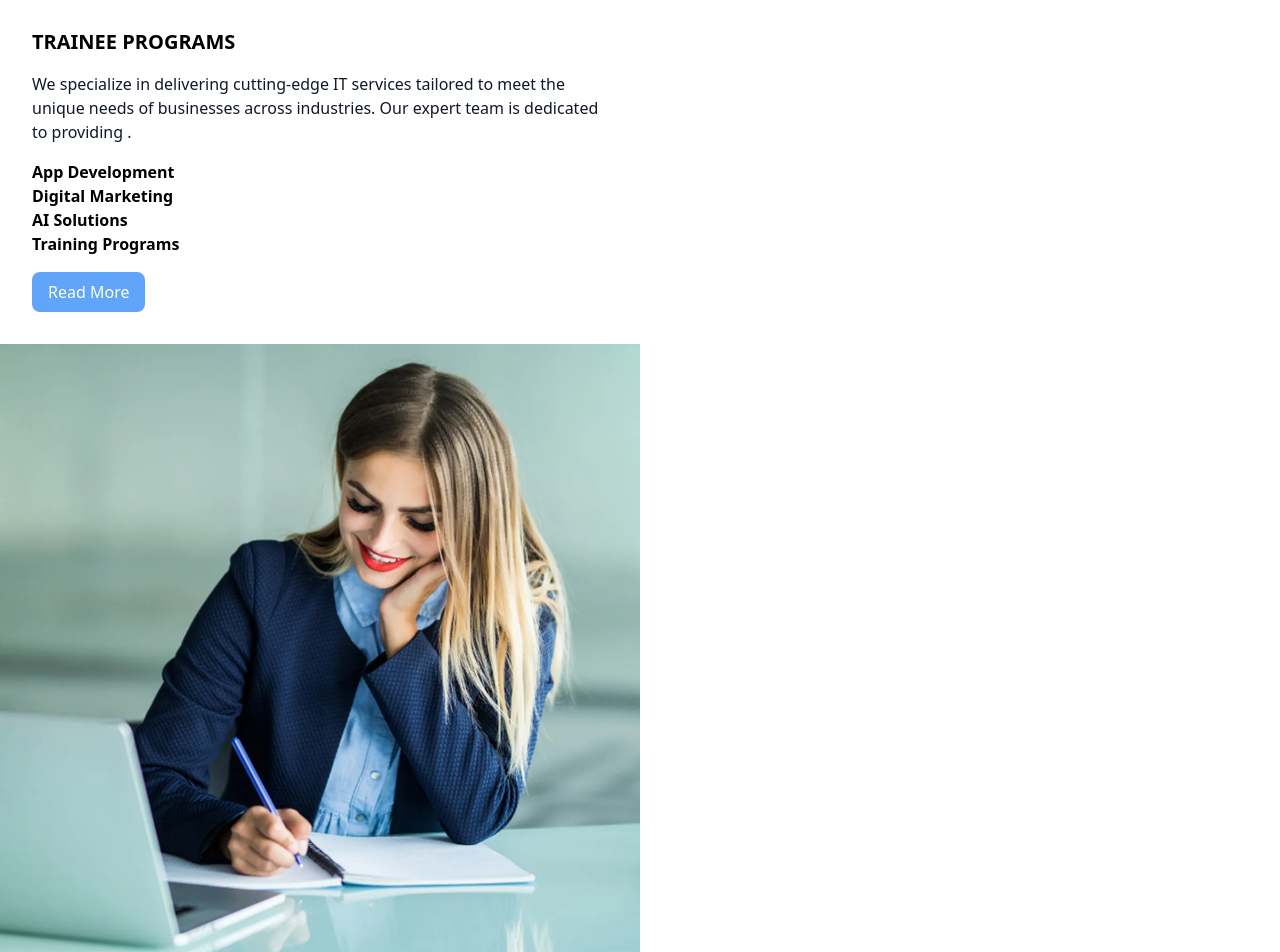
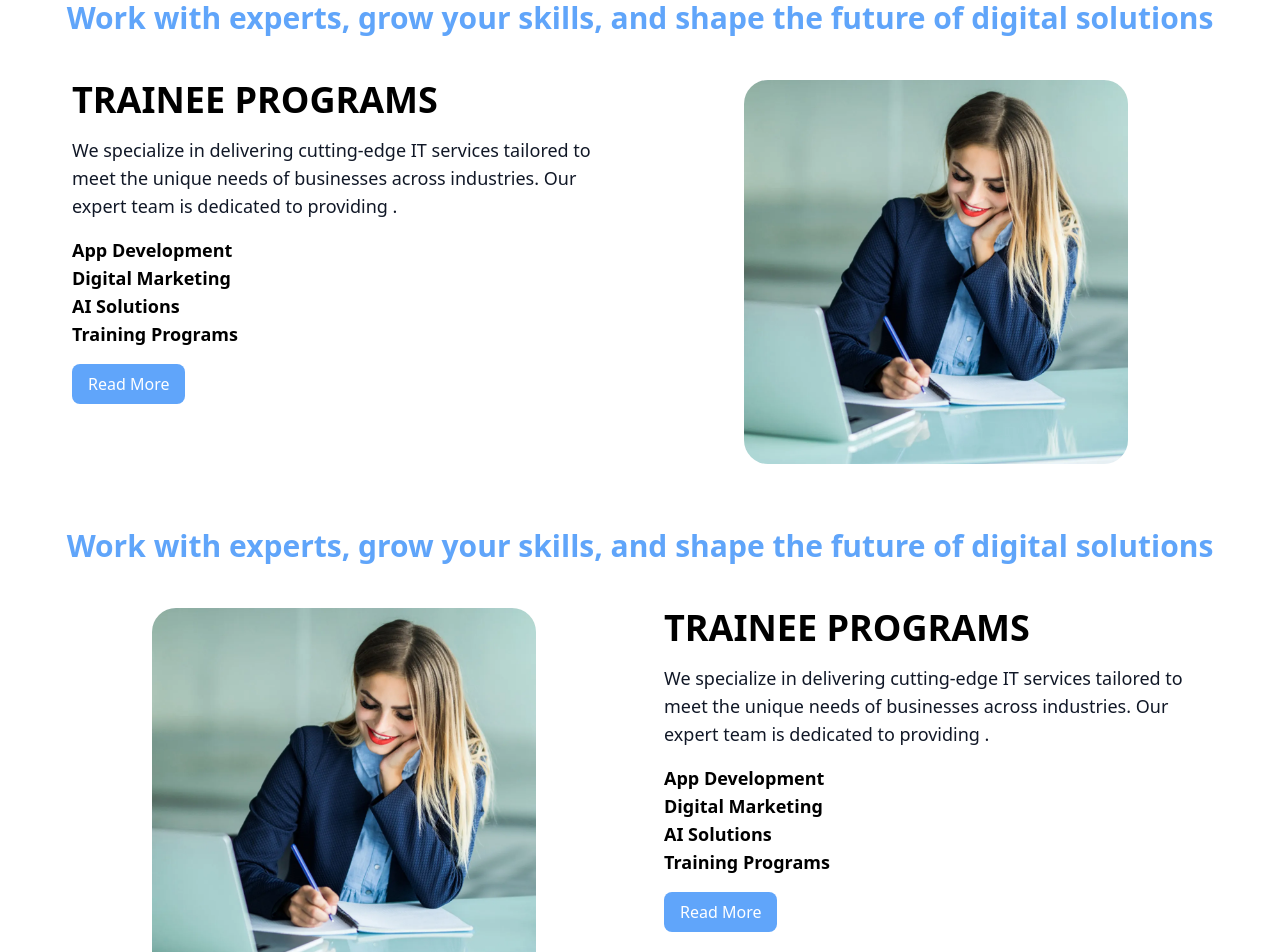
Before and after one commit to SheerGhazi/Social-Swirl-Project, a React (Vite) app: page /program in a window 1280 px wide. Shown: the part 1340-2292 px from the top of the page. Built offline with nearby package versions, Linux system fonts and the light colour scheme.

Commit message:
feat:Traini 2 com

```diff
--- a/src/components/Program/Traine.jsx
+++ b/src/components/Program/Traine.jsx
@@ -3,21 +3,22 @@ import Right_Image from "../../assets/Images/image4.webp"
 
 const Traine = () => {
   return (
-    <>
-      <div className="w-full  ">
-        <h3 className="text-blue-400 font-semibold text-3xl text-center">
+    < >
+     <h3 className="text-blue-400 font-semibold text-3xl text-center text-wrap mt-10">
           {" "}
           Work with experts, grow your skills, and shape the future of digital
           solutions
         </h3>
-        <div className="left-ctn w-full p-8 space-y-4  md:w-1/2 ">
-          <h1 className="font-bold text-xl text-black">TRAINEE PROGRAMS</h1>
-          <p className="font-normal text-base text-gray-900">
+      <div className="w-full md:flex px-12 mt-5  ">
+
+        <div className="left-ctn w-full p-6 space-y-4  md:w-1/2 ">
+          <h1 className="font-bold text-4xl  text-black">TRAINEE PROGRAMS</h1>
+          <p className="font-normal text-lg text-gray-900">
             We specialize in delivering cutting-edge IT services tailored to
             meet the unique needs of businesses across industries. Our expert
             team is dedicated to providing .
           </p>
-          <ul className="text-base font-semibold">
+          <ul className="text-lg font-bold">
             <li>App Development</li>
             <li>Digital Marketing</li>
             <li>AI Solutions</li>
@@ -29,8 +30,8 @@ const Traine = () => {
             </button>
           </a>
         </div>
-        <div className="right-ctn w-full md:w-1/2">
-            <img className="cover" src={Right_Image} alt="" />
+        <div className="right-ctn w-full p-6 md:w-1/2 md:flex justify-center items-center " >
+            <img className="cover w-96 h-96 rounded-3xl" src={Right_Image} alt="" />
         </div>
       </div>
     </>
--- /dev/null
+++ b/src/components/Program/Traine2.jsx
@@ -0,0 +1,44 @@
+import React from 'react'
+import Right_Image from "../../assets/Images/image4.webp"
+
+const Traine2 = () => {
+  return (
+    < >
+    <h3 className="text-blue-400 font-semibold text-3xl text-center text-wrap mt-10">
+         {" "}
+
+         Work with experts, grow your skills, and shape the future of digital solutions
+
+       </h3>
+     <div className="w-full md:flex  px-12 mt-5  ">
+
+       <div className="right-ctn w-full p-6 md:w-1/2 md:flex justify-center items-center " >
+           <img className="cover w-96 h-96 rounded-3xl" src={Right_Image} alt="" />
+       </div>
+
+
+       <div className="left-ctn w-full p-6 space-y-4  md:w-1/2   ">
+         <h1 className="font-bold text-4xl  text-black">TRAINEE PROGRAMS</h1>
+         <p className="font-normal text-lg text-gray-900">
+           We specialize in delivering cutting-edge IT services tailored to
+           meet the unique needs of businesses across industries. Our expert
+           team is dedicated to providing .
+         </p>
+         <ul className="text-lg font-bold">
+           <li>App Development</li>
+           <li>Digital Marketing</li>
+           <li>AI Solutions</li>
+           <li>Training Programs</li>
+         </ul>
+         <a href="">
+           <button className="text-white bg-blue-400  px-4 py-2 mt-4 rounded-lg  hover:bg-blue-600 ">
+             Read More
+           </button>
+         </a>
+       </div>
+     </div>
+   </>
+  )
+}
+
+export default Traine2
--- a/src/pages/ProgramPage/ProgramPage.jsx
+++ b/src/pages/ProgramPage/ProgramPage.jsx
@@ -3,6 +3,7 @@ import HomeBanner from "../../components/Banner/HomeBanner"
 import OurProgram from '../../components/Program/OurProgram'
 import InternProgram from '../../components/Program/InternProgram'
 import Traine from '../../components/Program/Traine'
+import Traine2 from '../../components/Program/Traine2'
 
 
 const ProgramPage = () => {
@@ -12,6 +13,7 @@ const ProgramPage = () => {
       <OurProgram/>
       <InternProgram/>
       <Traine/>
+      <Traine2/>
 
     </div>
   )
```
